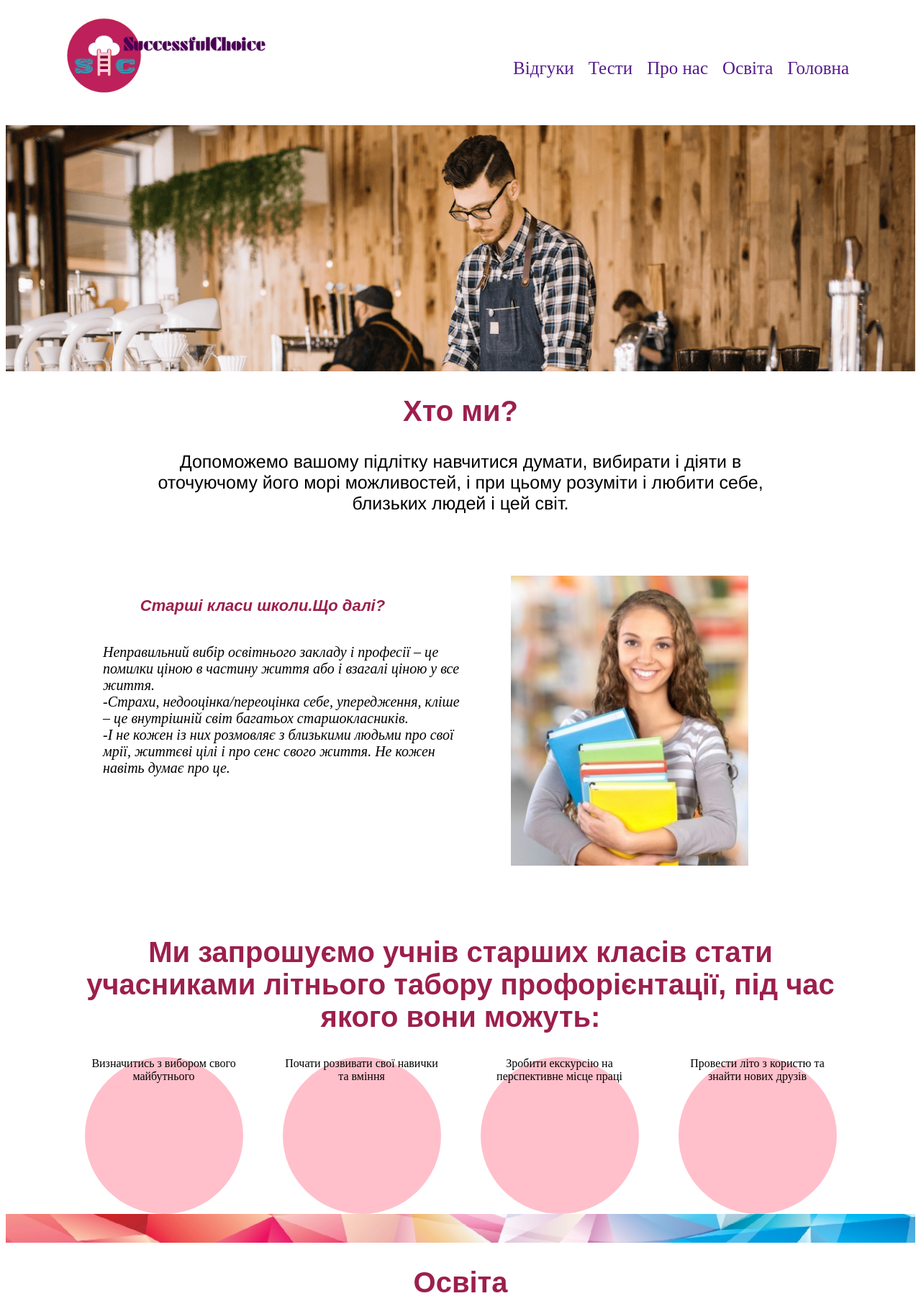
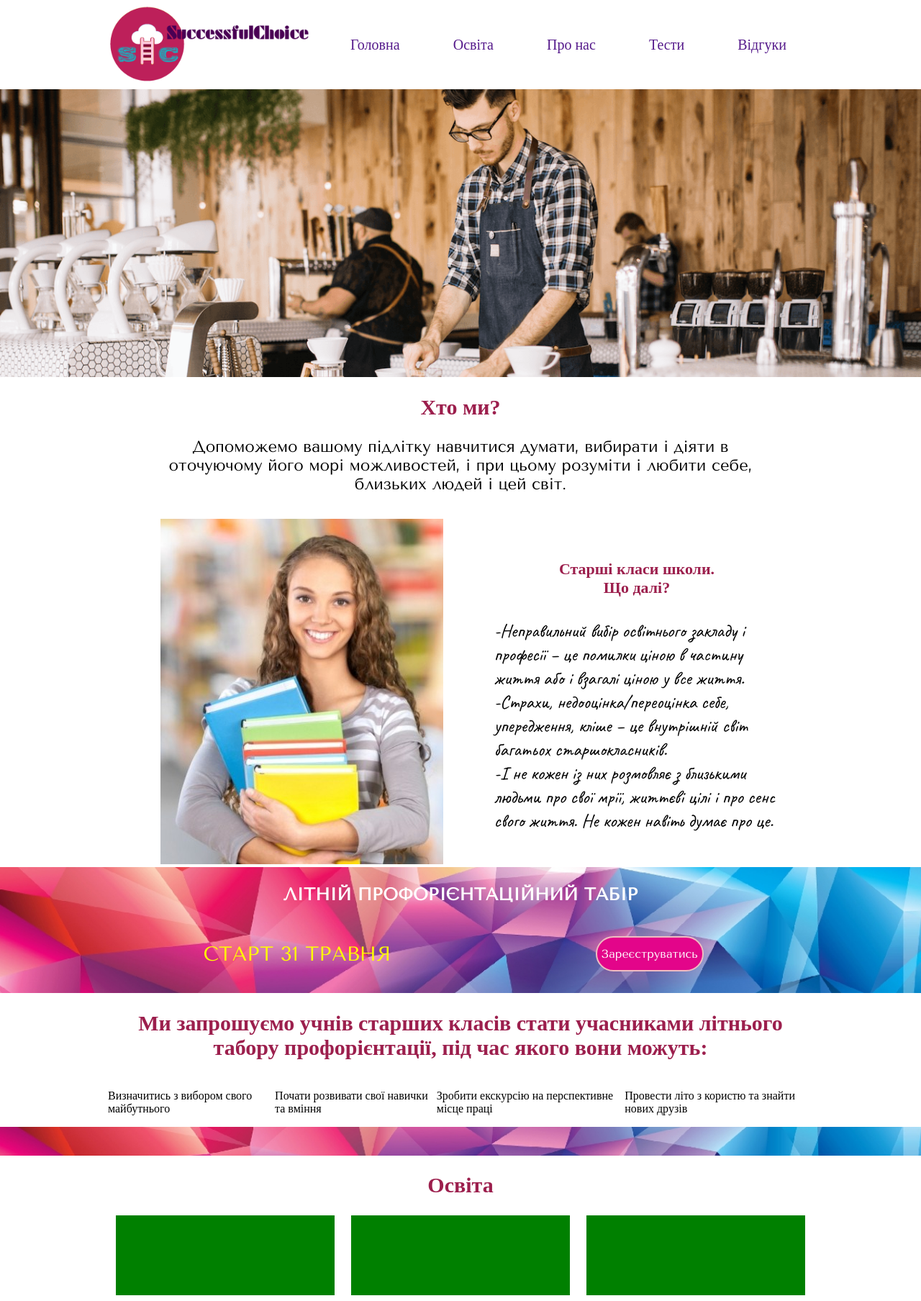
Before and after one commit to OlenaKyrylyuk/hometask3new, a plain HTML site: page index.html in a window 1280 px wide. Shown: the top 1808 px of the page at 72% size. Drawn offline with nearby package versions, Linux system fonts and the light colour scheme; a web font is replaced by a local one.

Commit message:
twofirstsectionsresonsive

```diff
--- a/css/index.css
+++ b/css/index.css
@@ -1,131 +1,251 @@
- #logo {
-  height: auto;
-  width: 300px;
-
+ @import url('https://fonts.googleapis.com/css?family=Amaranth|Bangers|Indie+Flower|Molengo|Patua+One|Ropa+Sans|Shadows+Into+Light&display=swap');
+ @import url('https://fonts.googleapis.com/css?family=Alegreya+SC|Caveat|Kurale|Tenor+Sans&display=swap');
+ :root {
+  scroll-behavior: smooth;
  }
 
- nav li a {
-  float: left;
-  text-decoration: none;
-  font-size: 25px;
- }
-
- nav li a:hover {
-
-  /*color: #9c1f4d;*/
-  color: orange;
-
- }
-
- nav li {
-
-  list-style: none;
-  float: right;
-  padding: 65px 10px;
-
- }
-
- nav li {
-
-  list-style: none;
-  float: right;
-  padding: 65px 10px;
-
- }
-
- #logo {
-  float: left;
- }
-
- .clear {
-  clear: both;
- }
-
- .headerimg {
-  width: 100%;
-  height: 342px;
-  overflow: hidden;
-
- }
-
- .headerimg img {
-  width: 100%;
-  margin-top: -45px;
+ body {
+  margin: auto;
  }
 
  header,
  section,
  footer {
-  max-width: 1100px;
+  max-width: 980px;
   margin: 0 auto;
  }
 
- .bgimg {
+ h1,
+ h2,
+ h4,
+ h3 {
+  color: #9c1f4d;
+  text-align: center;
+  font-family: 'Kurale', serif;
+  font-size: 30px;
+ }
+
+
+ .logo img {
+  height: auto;
+  width: 150px;
+ }
+
+ nav ul {
+  display: flex;
+  padding: 0;
+  list-style-type: none;
+  justify-content: space-around;
+ }
+
+ nav li a {
+  text-decoration: none;
+  font-size: 16px;
+  font-family: 'Alegreya SC', serif;
+ }
+
+ nav li a:hover {
+  /*color: #9c1f4d;*/
+  color: orange;
+  text-decoration: underline;
+ }
+
+ .headerimg {
+  background-image: url(../img/imgheader.png);
+  min-height: 200px;
+  background-position: center;
+  background-size: cover;
+ }
+
+ @media (min-width: 450px) {
+  header .head {
+   display: flex;
+   align-items: center;
+  }
+  header .menu {
+   flex: 1;
+  }
+  .headerimg {
+   min-height: 400px;
+   background-position: center;
+   background-size: cover;
+  }
+  nav li a {
+   text-decoration: none;
+   font-family: 'Alegreya SC', serif;
+  }
+ }
+
+ @media (min-width: 650px) {
+  .logo img {
+   height: auto;
+   width: 300px;
+  }
+  nav li a {
+   font-size: 20px;
+  }
+ }
+
+ h4 {
+  display: none;
+ }
+
+ .description {
+  text-align: center;
+  font-family: 'Tenor Sans', sans-serif;
+  font-size: 17px;
+  width: 85%;
+  margin: auto;
+ }
+
+
+ .hightschool {
+  display: flex;
+  align-items: center;
+  justify-content: space-between;
+  margin-top: 20px;
+ }
+
+ #hightschooltext {
+  width: 90%;
+  font-family: 'Caveat', cursive;
+  font-size: 18px;
+  margin: auto;
+ }
+
+ .hightschool img {
+  width: 80%;
+  padding-left: 25px;
+ }
+
+ .hightschooltitle h2 {
+  font-size: 18px;
+ }
+
+ @media (min-width: 450px) {
+  .hightschoolresponsive {
+   display: flex;
+   align-items: center;
+   justify-content: space-around;
+   margin-top: 15px;
+  }
+  .hightschool {
+   width: 45%;
+  }
+  .hightschooltitle h2 {
+   display: none;
+  }
+
+  .hightschooltext h4 {
+   font-size: 18px;
+   text-align: center;
+   display: block;
+  }
+  .hightschool img {
    width: 100%;
+   padding: 0;
+
+  }
+  .hightschooltext {
+   width: 45%;
+   font-size: 20px;
+  }
+
+  .description {
+   font-size: 22px;
+  }
+ }
+
+ @media (min-width:650px) {
+  #hightschooltext {
+   font-size: 26px;
+  }
+  .hightschooltext h4 {
+   font-size: 22px;
+  }
+ }
+
+ .bgroundimgwithtext {
+  background-image: url(../img/bground.jpg);
+  height: 145px;
+  overflow: hidden;
+  background-repeat: no-repeat;
+  background-size: cover;
+  background-position: center;
+ }
+
+ .bgroundimg {
+  background-image: url(../img/bground.jpg);
   height: 40px;
   overflow: hidden;
+  background-repeat: no-repeat;
+  background-size: cover;
+  background-position: center;
  }
 
- .bgimg img {
-  width: 100%;
-  margin-top: -255px;
+ .bgroundtext:first-child {
+  color: white;
+  text-transform: uppercase;
+  font-family: 'Tenor Sans', sans-serif;
+  text-align: center;
+  font-size: 16px;
+  font-weight: 600;
  }
 
- h1,
- h2 {
-  color: #9c1f4d;
-  text-align: center;
-  font-family: sans-serif;
-  font-size: 40px;
- }
-
- p {
-  text-align: center;
- }
-
- .hightschool {
-  width: 100%;
-  margin-top: 66px;
+ .summercampregistration {
+  display: flex;
+  justify-content: space-around;
 
  }
 
- .hightschool p {
-  text-align: left;
-  margin: 40px 0px 0px 53px;
-  font-size: 20px;
+ .summercampregistration p {
+  color: yellow;
+  text-transform: uppercase;
+  font-family: 'Tenor Sans', sans-serif;
+  font-size: 16px;
+  font-weight: 500;
  }
 
- .hightschool img {
-  width: 100%;
-  margin: 10px 99px 10px 5px;
-
+ .summerbutton {
+  display: inline-block;
+  margin: 20px;
+  border: 2px solid #efbcc1;
+  font-size: 16px;
+  border-radius: 30px;
+  text-decoration: none;
+  font-family: 'Tenor Sans', sans-serif;
+  font-weight: 300;
+  color: #FFFFFF;
+  text-align: center;
+  transition: all 0.2s;
+  background-color: #e3058a;
  }
 
- .hightschoolimg {
-  width: 30%;
-  float: left;
-  margin: 10px 65px;
+ .summerbutton:hover {
+  color: #d1effa;
+  background-color: #4a4d98;
+  cursor: pointer;
  }
 
- .hightschooltext h2 {
-  font-size: 22px;
-  margin: 30px 0px;
-
+ @media (min-width:500px) {
+  .bgroundtext:first-child {
+   text-transform: uppercase;
+   font-size: 24px;
+  }
+  .bgroundtext {
+   max-width: 980px;
+   margin: auto;
+  }
+  .summercampregistration p {
+   font-size: 28px;
+  }
+  .bgroundimgwithtext {
+   height: 175px;
+  }
  }
 
 
- .hightschooltext {
-  float: left;
-  width: 50%;
-  margin-top: 19px;
- }
 
- #description {
-  width: 80%;
-  margin: auto;
-  font-size: 25px;
-  font-family: helvetica;
- }
 
  section:nth-child(4) p {
   text-align: center;
@@ -144,7 +264,7 @@
  }
 
  .column {
-  background-color: orange;
+  background-color: green;
   width: 31%;
   height: 111px;
   margin: auto;
@@ -159,24 +279,25 @@
  }
 
 
- .contactsimg   {
+ .contactsimg {
   width: 31%;
 
   margin: auto;
  }
-.contacts  {
+
+ .contacts {
   width: 31%;
   text-align: center;
   margin: auto;
  }
 
-form  {
+ form {
   width: 31%;
 
   margin: auto;
  }
 
-.contactsimg img  {
+ .contactsimg img {
   width: 100%;
 
 
--- a/index.html
+++ b/index.html
@@ -7,17 +7,17 @@
     <meta http-equiv="X-UA-Compatible" content="ie=edge">
     <link rel="stylesheet" href="css/index.css" type="text/css" />
     <title>SuccessChoice</title>
-
 </head>
 
 <body>
-
-    <header>
-
+    <header id="home">
+        <div class="head">
+            <div class="logo">
                 <a href="">
-                <img src="img/logo.png" alt="logo" id="logo" >
+                <img src="img/logo.png" alt="logo"  >
             </a>
-        <nav>
+            </div>
+            <nav class="menu">
                 <ul>
                     <li>
                         <a href="">Головна</a>
@@ -36,40 +36,42 @@
                     </li>
                 </ul>
             </nav>
-        <div class="clear"></div>
-
-
+        </div>
     </header>
+    <div class="headerimg"> </div>
     <main>
-
-        <div class="headerimg">
-            <img src="img/imgheader.png" alt="imgheader">
-        </div>
-
         <section>
             <h1>Хто ми?</h1>
-            <p id="description">
+            <p class="description">
                 Допоможемо вашому підлітку навчитися думати, вибирати і діяти в оточуючому його морі можливостей, і при цьому розуміти і любити себе, близьких людей і цей світ.
             </p>
+            <div class="hightschoolresponsive">
                 <div class="hightschool">
+                    <div class="hightschooltitle">
+                        <h2>Старші класи школи.
+                            <br>Що далі?</h2>
+                    </div>
+                    <div class="hightschoolimg">
+                        <img src="img/school-girl.jpg" alt="school-girl">
+                    </div>
+                </div>
                 <div class="hightschooltext">
-                    <h2><i>Старші класи школи.Що далі?</i></h2>
-                    <p>
-                        <i>Неправильний вибір освітнього закладу і професії –  це помилки ціною в частину життя або і взагалі ціною у все життя. <br> -Страхи, недооцінка/переоцінка себе, упередження, кліше – це внутрішній світ багатьох старшокласників. <br> -І не кожен із них розмовляє з
-                близькими людьми про свої мрії, життєві цілі і про сенс свого життя. Не кожен навіть думає про це.</i>
+                    <h4>Старші класи школи.
+                        <br>Що далі?
+                    </h4>
+                    <p id="hightschooltext"> -Неправильний вибір освітнього закладу і професії – це помилки ціною в частину життя або і взагалі ціною у все життя. <br> -Страхи, недооцінка/переоцінка себе, упередження, кліше – це внутрішній світ багатьох старшокласників. <br>                        -І не кожен із них розмовляє з близькими людьми про свої мрії, життєві цілі і про сенс свого життя. Не кожен навіть думає про це.
                     </p>
                 </div>
-                <div class="hightschoolimg">
-                    <img src="img/schoolgirl.jpg" alt="">
             </div>
-
-                <div class="clear"></div>
+        </section>
+        <div class="bgroundimgwithtext">
+            <div class="bgroundtext">
+                <p>Літній профорієнтаційний табір</p>
+                <div class="summercampregistration">
+                    <p>старт 31 травня</p>
+                    <button class="summerbutton">Зареєструватись</button>
                 </div>
-
-        </section>
-        <div class="bgimg bgroundtext">
-            <!--<img src="img/bground.jpg" alt="">-->
-
+            </div>
         </div>
         <section>
             <h2>Ми запрошуємо учнів старших класів стати учасниками літнього табору профорієнтації, під час якого вони можуть:</h2>
@@ -88,37 +90,25 @@
                 </p>
             </div>
         </section>
-
-        <div class="bgimg">
-            <img src="img/bground.jpg" alt="">
+        <div class="bgroundimg">
         </div>
         <section>
-
             <h2>Освіта</h2>
             <div class="threecolumn">
-
                 <div class="column"></div>
                 <div class="column"></div>
                 <div class="column"></div>
-
             </div>
-
         </section>
         <section>
-
             <h2>Кар'єрні можливості</h2>
             <div class="threecolumn">
-
                 <div class="column"></div>
                 <div class="column"></div>
                 <div class="column"></div>
-
-
             </div>
-
         </section>
-        <div class="bgimg">
-            <img src="img/bground.jpg" alt="">
+        <div class="bgroundimg">
         </div>
         <section>
             <h2>ВІдгуки</h2>
@@ -129,8 +119,8 @@
         </section>
         <section>
             <h2>Наша команда</h2>
-            <div class="comanda">
-                <img src="" alt="">
+            <div class="team">
+                <img src="img/school-girl.jpg" alt="director">
                 <p>
                     Юлія Захарко.Директор
                 </p>
@@ -141,7 +131,7 @@
         <h2>Контакти</h2>
         <div class="footer">
             <div class="contactsimg">
-            <img src="img/maps.png" alt="">
+                <img src="img/maps.png" alt="maps">
             </div>
             <div class="contacts">
                 <h3>Адреса</h3>
@@ -157,18 +147,16 @@
                     companysc@gmail.com
                 </p>
             </div>
-        <form>
-            <label>Якщо у вас залишились питання-залиште Ваші контактні дані і наш менеджер зв'яжеться з Вами у найбличий час і проконсультує</label><br>
-            <input type="text" placeholder="name" /> <br>
-            <input type="tel" placeholder="+3846789456" /> <br>
-            <input type="email" placeholder="your email" /> <br>
-            <input type="submit" value="Відправити дані" />
-        </form>
+            <!--<form>-->
+            <!--    <label>Якщо у вас залишились питання-залиште Ваші контактні дані і наш менеджер зв'яжеться з Вами у найбличий час і проконсультує</label><br>-->
+            <!--    <input type="text" placeholder="name" /> <br>-->
+            <!--    <input type="tel" placeholder="+3846789456" /> <br>-->
+            <!--    <input type="email" placeholder="your email" /> <br>-->
+            <!--    <input type="submit" value="Відправити дані" />-->
+            <!--</form>-->
         </div>
     </footer>
-    <div class="bgimg">
-
-        <img src="img/bground.jpg" alt="">
+    <div class="bgroundimg">
     </div>
 </body>
 
```
Also changed, not shown: img/school-girl.jpg (renamed from img/schoolgirl.jpg). Lines whose indentation alone changed are shown as unchanged.
